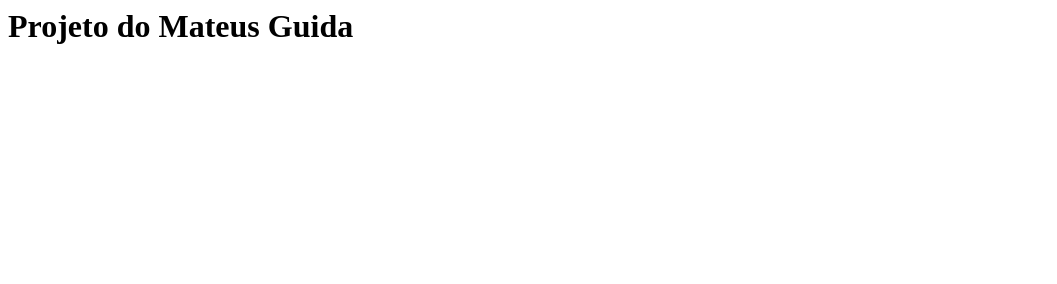
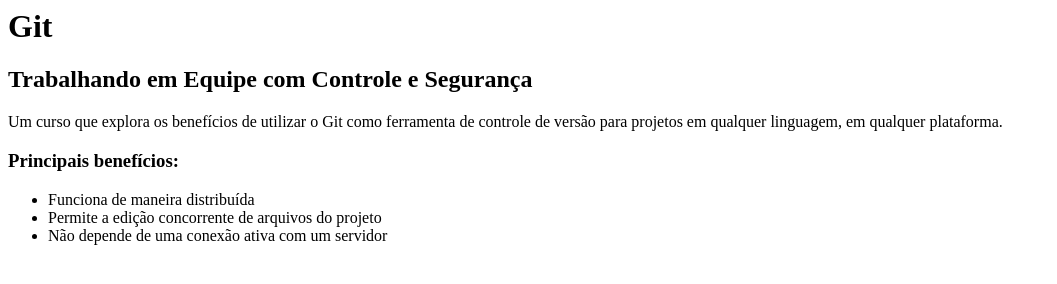
Before and after one commit to mateusguida/curso-git, a plain HTML site: page index.html in a window 1280 px wide. Shown: the whole page, without its empty margins (0-1057 px from the left). Drawn offline with Linux system fonts and the light colour scheme.

Commit message:
Titulos e Lista

```diff
--- a/index.html
+++ b/index.html
@@ -4,7 +4,17 @@
 
 	<body>
 
-		<h1> Projeto do Mateus Guida </h1>
+		<h1>Git</h1>
+        <h2>Trabalhando em Equipe com Controle e Segurança</h2>
+
+        <p>Um curso que explora os benefícios de utilizar o Git como ferramenta de controle de versão para projetos em qualquer linguagem, em qualquer plataforma.</p>
+
+        <h3>Principais benefícios:</h3>
+        <ul>
+            <li>Funciona de maneira distribuída</li>
+            <li>Permite a edição concorrente de arquivos do projeto</li>
+            <li>Não depende de uma conexão ativa com um servidor</li>
+        </ul>
 
 	</body>
 
```
